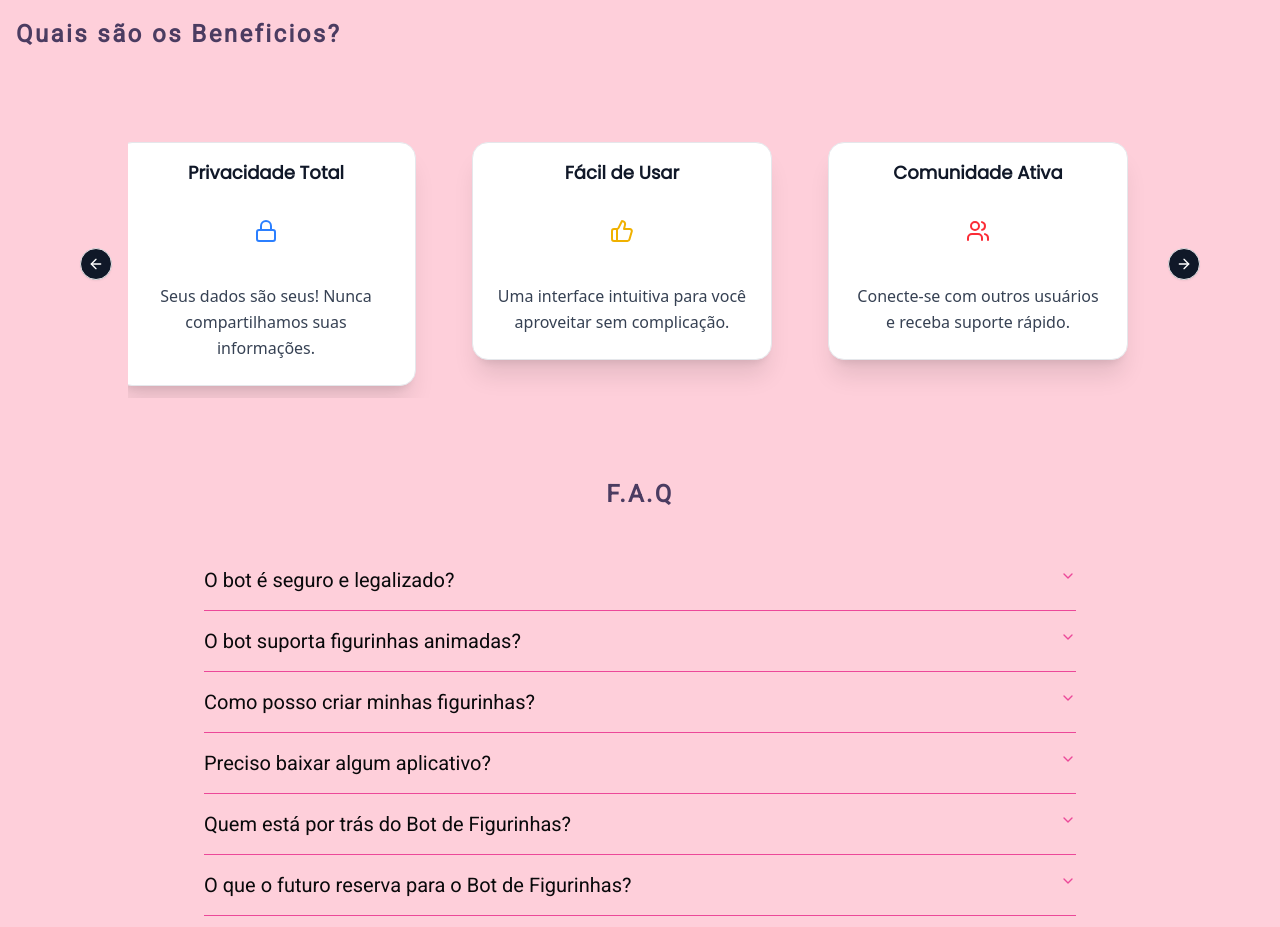
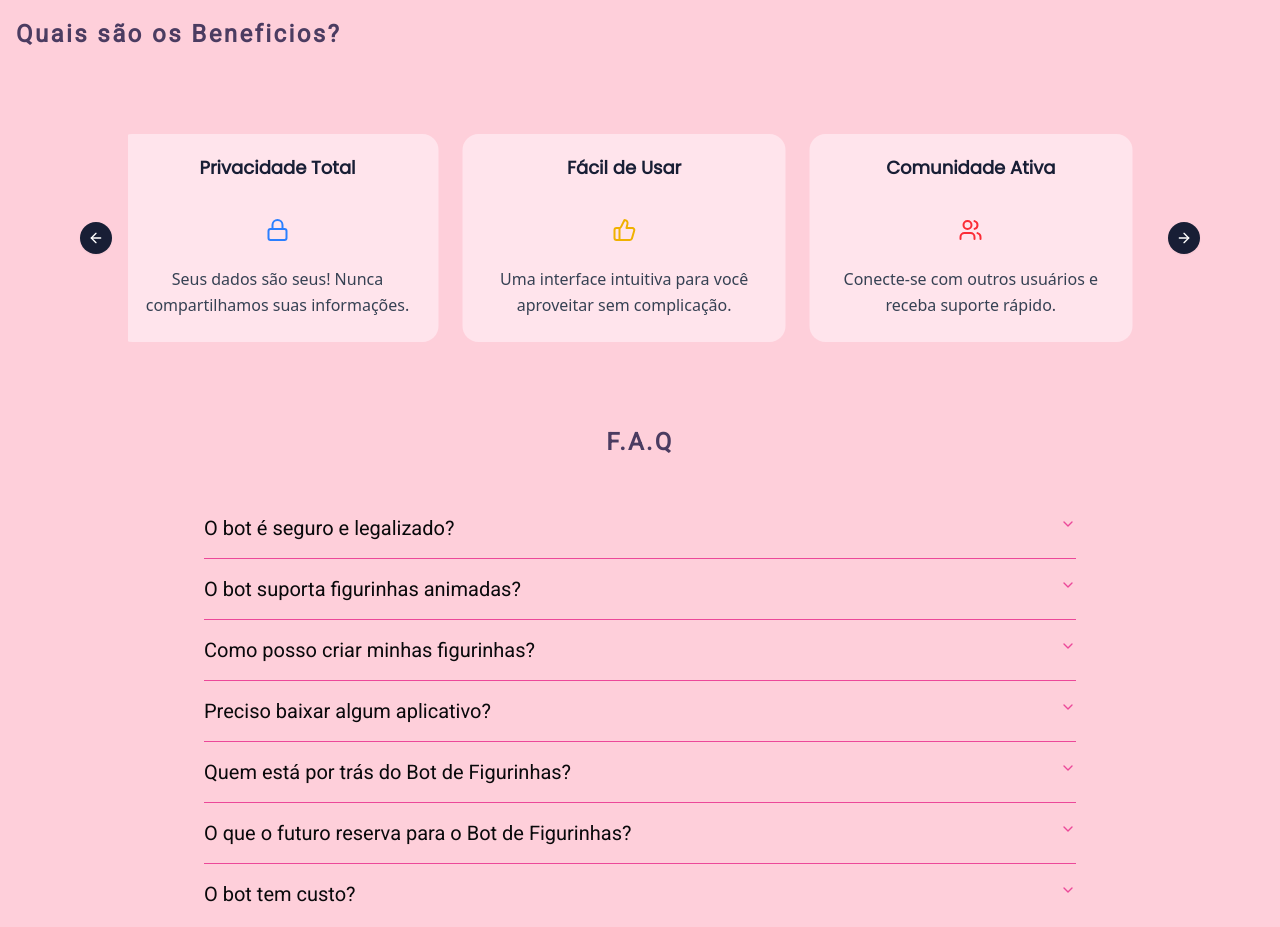
Before and after one commit to PedroMarques391/senpaiLP, a Next.js app: page / in a window 1280 px wide. Shown: the part 4060-4987 px from the top of the page. Built offline with nearby package versions, Linux system fonts and the light colour scheme.

Commit message:
feat: edit carousel card colors and size.

```diff
--- a/src/app/globals.css
+++ b/src/app/globals.css
@@ -8,7 +8,6 @@
 @theme {
   --color-surface: #fecfda;
   --color-surface-card: #ffe4ec;
-  /* cards */
   --color-surface-card-alt: #f9d9e7;
 
   --color-primary-theme: #ec4899;
--- a/src/components/sections/Carousel.tsx
+++ b/src/components/sections/Carousel.tsx
@@ -33,20 +33,22 @@ const CarouselBenefit = () => {
 
         }}
 
-
         className="w-full max-w-sm md:max-w-xl lg:max-w-4xl xl:max-w-5xl mx-auto select-none">
-        <CarouselContent className="-ml-1 md:-ml-5 flex gap-2 transition-all duration-500 ease-in-out transform">
+        <CarouselContent className="-ml-4 transition-all duration-500 ease-in-out transform ">
           {benefits.map((benefit, index) => (
-            <CarouselItem key={index} className="pl-1 md:pl-0 lg:pl-6 md:basis-1/2 lg:basis-1/3">
-              <div className="p-3">
-                <div className="rounded-2xl shadow-xl border border-gray-200 bg-white">
-                  <CardTitle className="text-lg font-bold text-gray-900 p-4 text-center">
+            <CarouselItem
+              key={index}
+              className="pl-1 md:pl-4 basis-full md:basis-1/2 lg:basis-1/3 "
+            >
+              <div className="p-1">
+                <div className="flex flex-col h-full rounded-2xl bg-surface-card overflow-hidden">
+                  <CardTitle className="text-lg font-bold text-secondary-theme p-5 text-center">
                     {benefit.title}
                   </CardTitle>
                   <div className="flex justify-center items-center p-4">
                     {renderIcon(benefit.icon)}
                   </div>
-                  <CardContent className="flex flex-col items-center justify-center p-6">
+                  <CardContent className="flex flex-col flex-grow justify-center p-6 pt-2">
                     <p className="text-md text-gray-700 text-center leading-relaxed font-sans">
                       {benefit.description}
                     </p>
@@ -56,8 +58,8 @@ const CarouselBenefit = () => {
             </CarouselItem>
           ))}
         </CarouselContent>
-        <CarouselPrevious className="bg-gray-900 text-content-inverse transition-all " />
-        <CarouselNext className="bg-gray-900 text-content-inverse  transition-all " />
+        <CarouselPrevious className="bg-secondary-theme text-content-inverse hover:bg-surface-card border-none transition-all " />
+        <CarouselNext className="bg-secondary-theme text-content-inverse hover:bg-surface-card border-none  transition-all " />
       </Carousel>
     </section>
   )
```
